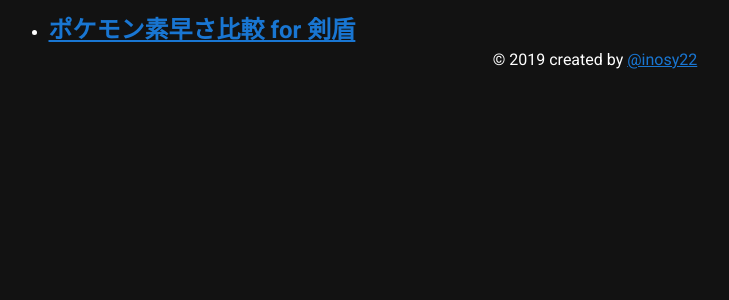
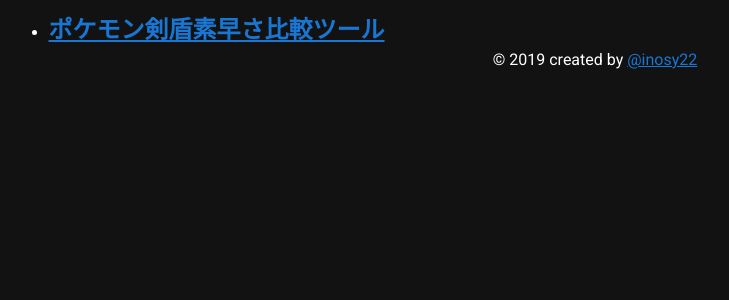
Before and after one commit to inosy22/pokemon-tools, a Nuxt app: page / in a window 1280 px wide. Shown: the top 300 px of the page, without its empty margins (45-774 px from the left). Built offline with nearby package versions, Linux system fonts and the light colour scheme.

Commit message:
:sparkels: fix title etc..

```diff
--- a/nuxt.config.js
+++ b/nuxt.config.js
@@ -7,15 +7,21 @@ export default {
    ** Headers of the page
    */
   head: {
-    titleTemplate: '%s - ' + 'ポケモンツール',
-    title: 'ポケモン素早さ比較 for 剣盾',
+    titleTemplate: '%s',
+    title: 'ポケモン剣盾素早さ比較ツール',
     meta: [
       { charset: 'utf-8' },
       { name: 'viewport', content: 'width=device-width, initial-scale=1' },
       {
+        name: 'keywords',
+        content:
+          'ポケモンソードシールド,ポケモン剣盾,ソード,シールド,SW,SH,剣盾,けんたて,ポケモン,ぽけもん,素早さ,素早さ比較,素早さチェッカー'
+      },
+      {
         hid: 'description',
         name: 'description',
-        content: '速攻計算！ポケモン剣盾用素早さ比較ツール by @inosy22'
+        content:
+          '速攻計算！ポケモン剣盾(ポケモンソードシールド)素早さ比較ツール by @inosy22'
       },
       { hid: 'twitter:card', name: 'twitter:card', content: 'summary' },
       { hid: 'twitter:site', name: 'twitter:site', content: '@inosy22' },
@@ -23,7 +29,7 @@ export default {
       {
         hid: 'og:title',
         property: 'og:title',
-        content: 'ポケモン素早さ比較 for 剣盾'
+        content: 'ポケモン剣盾素早さ比較ツール'
       },
       {
         hid: 'og:url',
--- a/src/components/speed_checker/PlusMinusButton.vue
+++ b/src/components/speed_checker/PlusMinusButton.vue
@@ -5,6 +5,7 @@
       large
       color="rgba(255, 255, 255, 0.7)"
       class="pt-1"
+      style="font-size: 32px"
     >
       {{ props.enableMinusButton ? 'mdi-minus-box' : 'mdi-minus-box-outline' }}
     </v-icon>
@@ -13,6 +14,7 @@
       color="rgba(255, 255, 255, 0.7)"
       large
       class="pt-1"
+      style="font-size: 32px"
     >
       {{ props.enablePlusButton ? 'mdi-plus-box' : 'mdi-plus-box-outline' }}
     </v-icon>
--- a/src/pages/index.vue
+++ b/src/pages/index.vue
@@ -2,7 +2,7 @@
   <ul>
     <li>
       <h2>
-        <a href="./speed-checker">ポケモン素早さ比較 for 剣盾</a>
+        <a href="./speed-checker">ポケモン剣盾素早さ比較ツール</a>
       </h2>
     </li>
   </ul>
--- a/src/pages/speed-checker.vue
+++ b/src/pages/speed-checker.vue
@@ -1,7 +1,7 @@
 <template>
   <v-layout row wrap align-center>
     <v-flex xs12 style="text-align: center">
-      <h2>ポケモン素早さ比較 for 剣盾</h2>
+      <h2>ポケモン剣盾素早さ比較ツール</h2>
     </v-flex>
     <v-flex xs12 sm6 class="card-container">
       <CalculatorCard
@@ -50,8 +50,12 @@
         </v-progress-linear>
       </v-flex>
     </v-footer>
-    <v-flex xs12 style="text-align: center">
-      ※ポケモンはLv.50を想定しています
+    <v-flex xs12 class="mt-5 mb-5">
+      <ul>
+        <li>ポケモンソードシールドのポケモンのみ対応</li>
+        <li>ポケモンはLv.50の個体値さいこう想定です</li>
+        <li>個体値調整/かるわざには現状対応してません</li>
+      </ul>
     </v-flex>
   </v-layout>
 </template>
```
